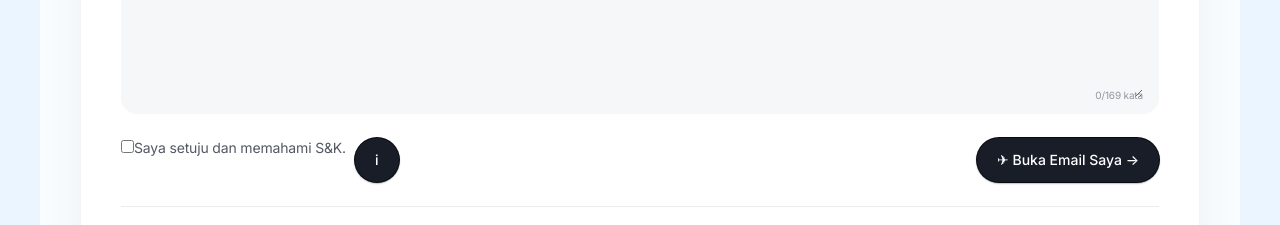
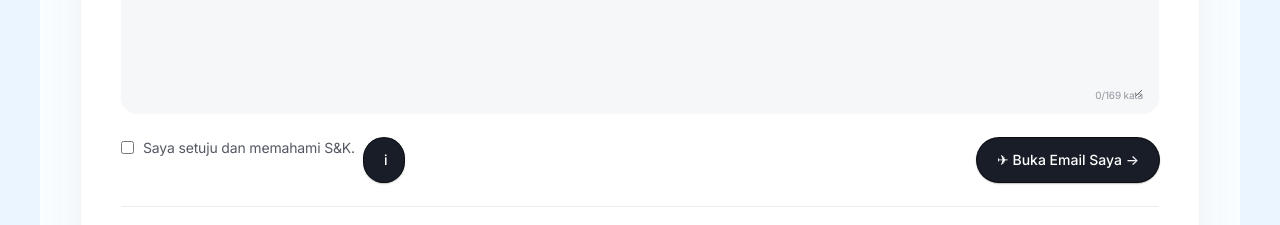
Before and after one commit to LionerHakim/JRHs, a React (Vite) app: page / in a window 1280 px wide. Shown: the part 5420-5645 px from the top of the page. Built offline with nearby package versions, Linux system fonts and the light colour scheme.

Commit message:
style: add professional terms popover

```diff
--- a/src/index.css
+++ b/src/index.css
@@ -1448,6 +1448,86 @@ img { display: block; max-width: 100%; }
   accent-color: var(--blue-strong);
 }
 
+.contact-privacy {
+  position: relative;
+}
+
+.contact-consent {
+  display: inline-flex;
+  align-items: flex-start;
+  gap: 9px;
+  color: var(--graphite);
+  font-size: var(--text-body-sm);
+  cursor: pointer;
+}
+
+.contact-consent input {
+  margin: 2px 0 0;
+  accent-color: var(--blue-strong);
+}
+
+.contact-terms-trigger {
+  width: 22px;
+  height: 22px;
+  flex: 0 0 22px;
+  margin-top: -1px;
+  padding: 0;
+  border: 1px solid rgba(0,105,224,.16);
+  border-radius: 50%;
+  background: var(--blue-soft);
+  color: var(--blue-strong);
+  font-size: 11px;
+  font-weight: 600;
+  line-height: 1;
+}
+
+.contact-terms-trigger:hover,
+.contact-terms-trigger:focus-visible {
+  background: var(--powder, var(--blue-soft));
+  transform: translateY(-1px);
+}
+
+.contact-terms-popover {
+  position: absolute;
+  z-index: 20;
+  left: 0;
+  bottom: calc(100% + 10px);
+  width: min(420px, calc(100vw - 48px));
+  padding: 18px 20px;
+  border: 1px solid rgba(10,13,18,.07);
+  border-radius: 18px;
+  background: var(--paper);
+  color: var(--graphite);
+  box-shadow: 0 18px 50px rgba(59,61,65,.12);
+}
+
+.contact-terms-popover::after {
+  content: "";
+  position: absolute;
+  left: 24px;
+  bottom: -6px;
+  width: 11px;
+  height: 11px;
+  background: var(--paper);
+  border-right: 1px solid rgba(10,13,18,.07);
+  border-bottom: 1px solid rgba(10,13,18,.07);
+  transform: rotate(45deg);
+}
+
+.contact-terms-popover strong {
+  display: block;
+  color: var(--ink);
+  font-size: var(--text-body);
+  font-weight: 500;
+}
+
+.contact-terms-popover p {
+  margin: 9px 0 0;
+  color: var(--graphite);
+  font-size: var(--text-body-sm);
+  line-height: 1.5;
+}
+
 .contact-submit button {
   min-height: 44px;
   padding: 0 20px;
```
